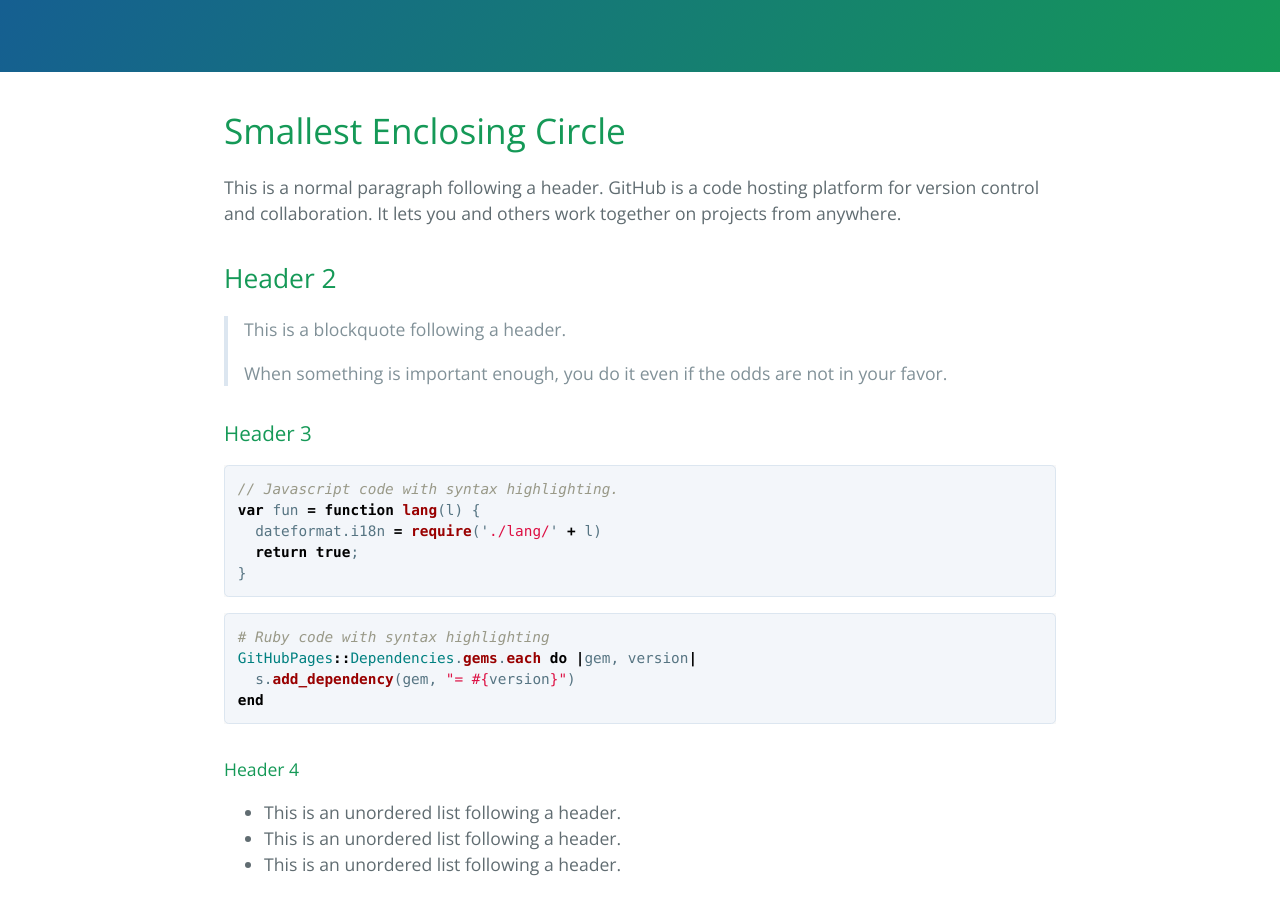
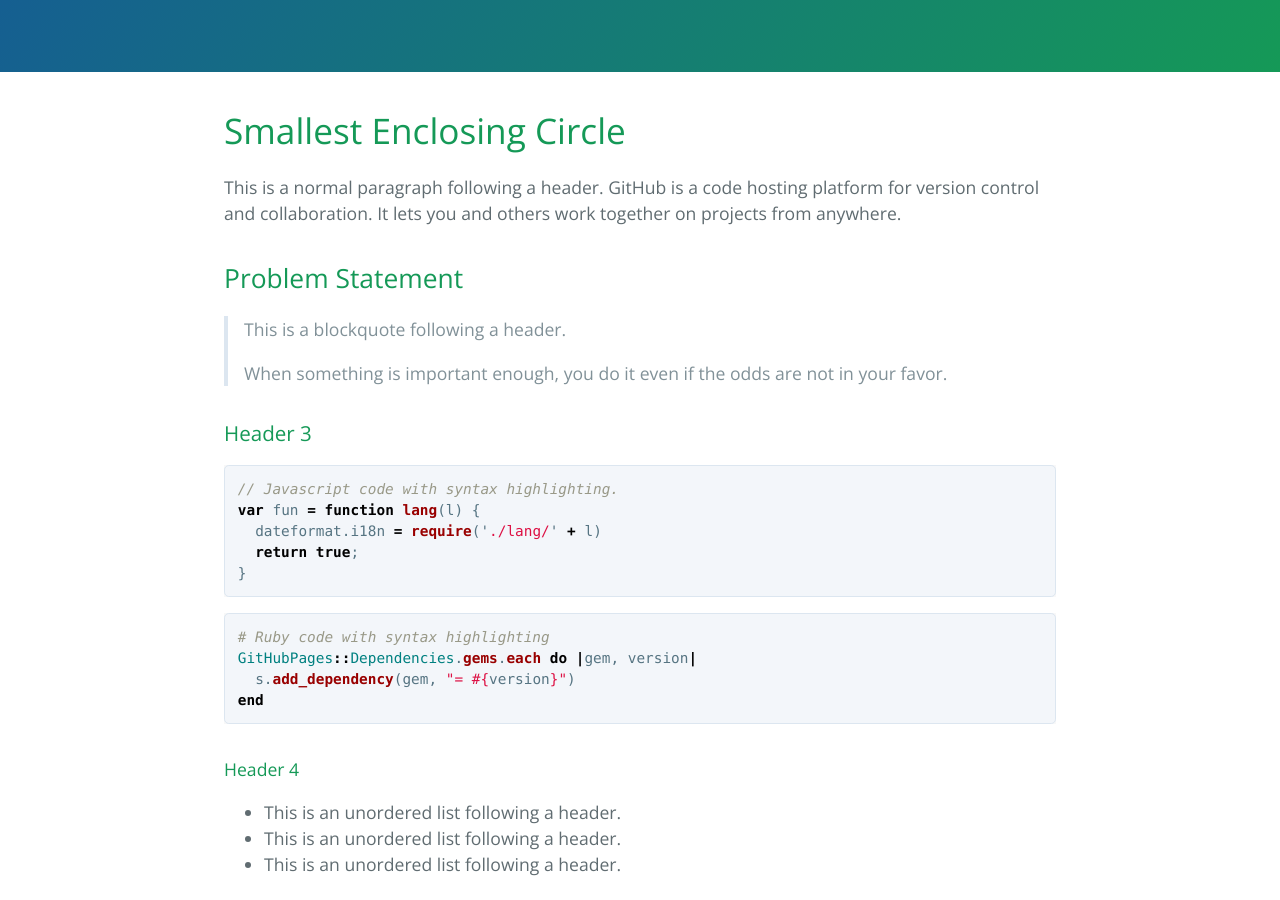
Before and after one commit to TejasReddy9/sec_bichromaticds, a Jekyll site: the page built from index.md, in a window 1280 px wide and 900 px high, scrolled down 311 px. Built offline with Jekyll 4.4.1, drawn with Linux system fonts in a browser that asks for light colours; our own code applies the rules of GitHub Pages for plain Markdown files.

Commit message:
Update index.md

```diff
--- a/index.md
+++ b/index.md
@@ -6,7 +6,7 @@ layout: default
 
 This is a normal paragraph following a header. GitHub is a code hosting platform for version control and collaboration. It lets you and others work together on projects from anywhere.
 
-## [](#header-2)Header 2
+## [](#header-2)Problem Statement
 
 > This is a blockquote following a header.
 >
```
